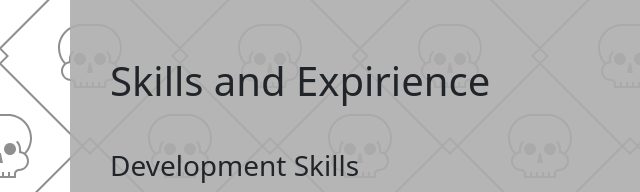
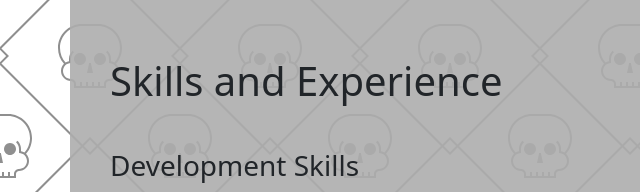
Before and after one commit to Dynasty10001/dynasty10001.github.io, a plain HTML site: page index.html in a window 1280 px wide. Shown: the part 574-766 px from the top of the page, 0-640 px from the left. Drawn offline with nearby package versions, Linux system fonts and the light colour scheme.

Commit message:
fixed typo

```diff
--- a/index.html
+++ b/index.html
@@ -72,7 +72,7 @@
 </section>
 
 <section class="m-2 p-2" id="exp">
-  <div class="m-2 p-1"><h1>Skills and Expirience</h1></div>
+  <div class="m-2 p-1"><h1>Skills and Experience</h1></div>
 
   <div class="row">
     <div class="col m-2 p-1">
```
